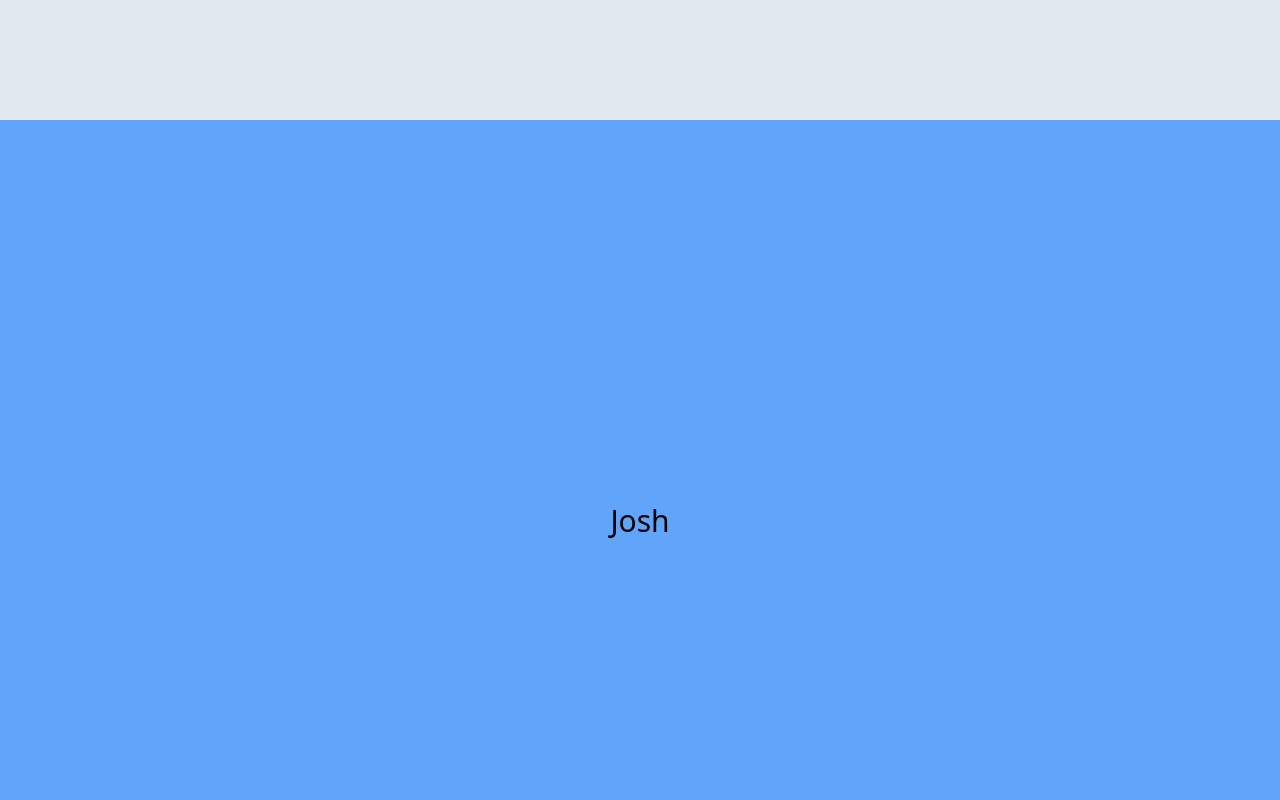
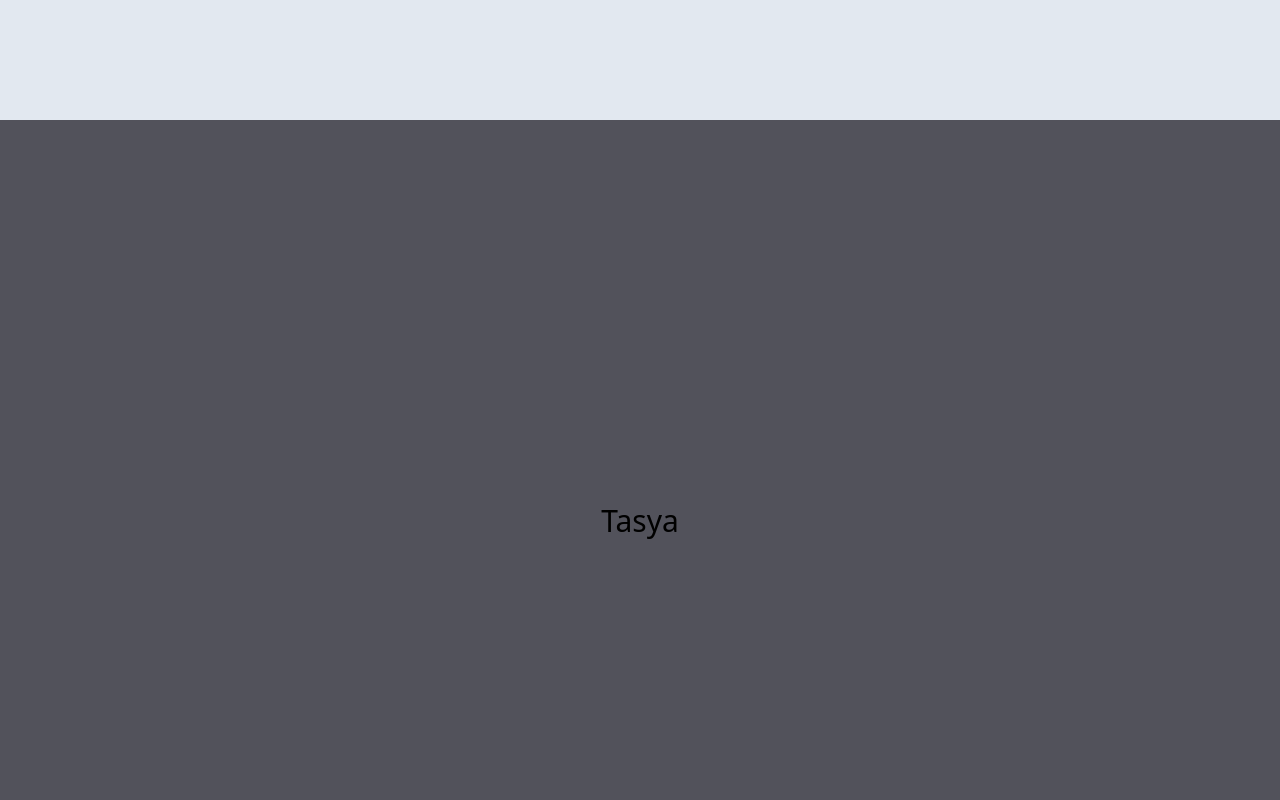
Before and after one commit to runsdev/nesco-sinau-mirror, a Next.js app: page / in a window 1280 px wide. Shown: the part 680-1480 px from the top of the page. Built offline with nearby package versions, Linux system fonts and the light colour scheme.

Commit message:
fix[Beranda]: memperbaiki urutan

```diff
--- a/app/layout.js
+++ b/app/layout.js
@@ -10,6 +10,7 @@ export const metadata = {
   },
 };
 
+// eslint-disable-next-line react/prop-types
 export default function RootLayout({ children }) {
   return (
     <html lang="id-ID">
--- a/app/page.js
+++ b/app/page.js
@@ -8,9 +8,9 @@ export default function Home() {
   return (
     <>
       <Nasta />
+      <Tasya />
       <Josh />
       <Stella />
-      <Tasya />
     </>
   );
 }
```
